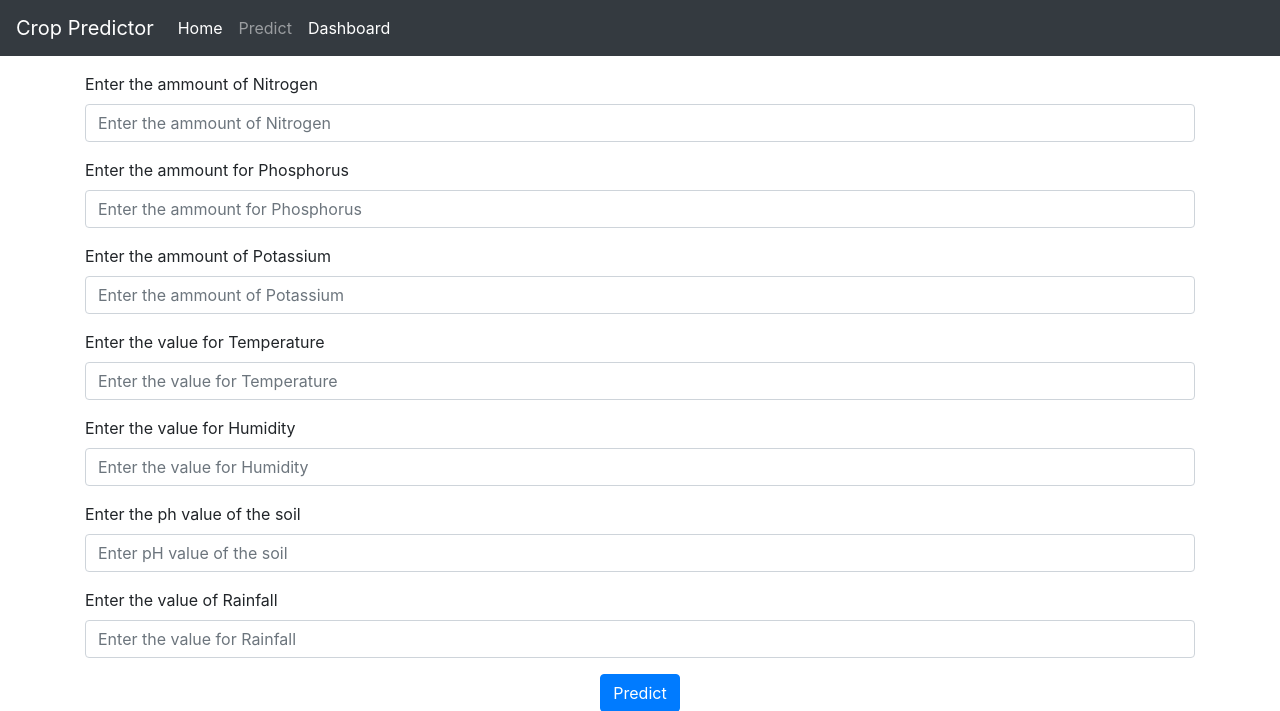
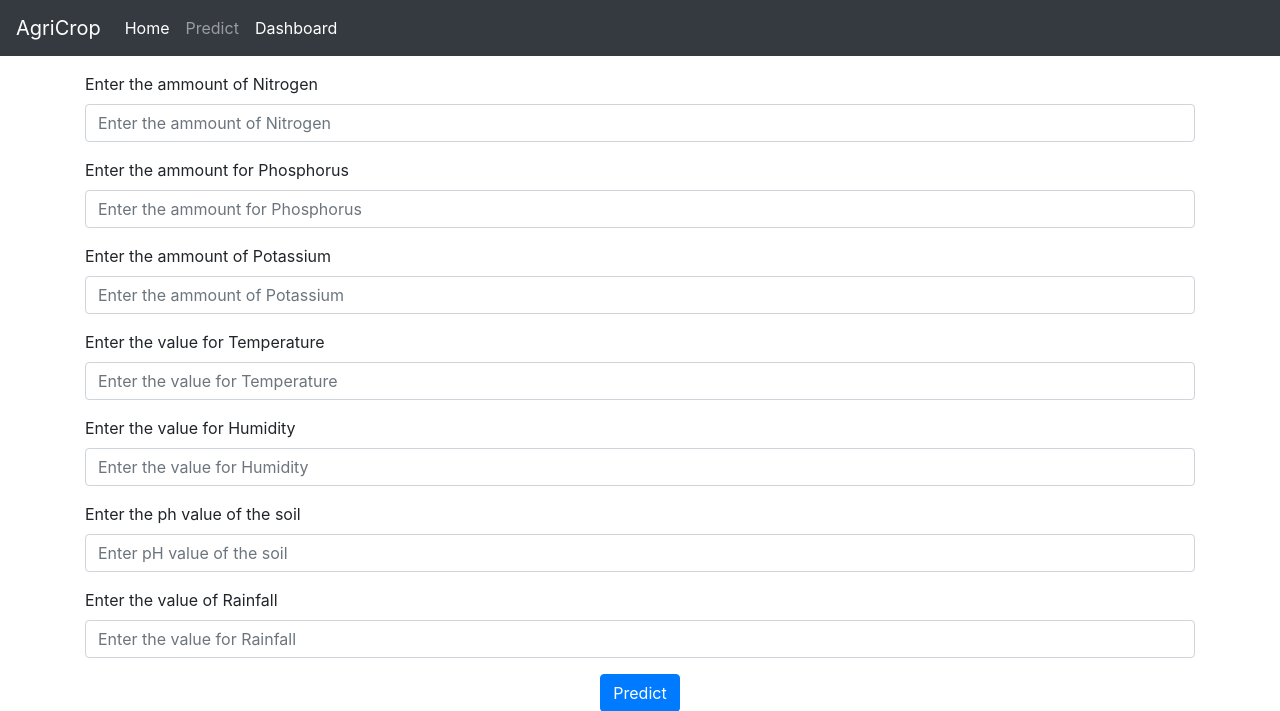
Before and after one commit to abhisheks008/agricrop, a Flask app: page /predict in a window 1280 px wide. Shown: the top 711 px of the page. Run offline with Flask 2, Linux system fonts and the light colour scheme; parts of the project's set-up code (start-up, migrations or seed data) failed here and were passed over; some libraries are stand-ins or nearby versions.

Commit message:
Update predict.html

```diff
--- a/templates/predict.html
+++ b/templates/predict.html
@@ -9,12 +9,12 @@
     <!-- Bootstrap CSS -->
     <link rel="stylesheet" href="https://stackpath.bootstrapcdn.com/bootstrap/4.5.0/css/bootstrap.min.css" integrity="sha384-9aIt2nRpC12Uk9gS9baDl411NQApFmC26EwAOH8WgZl5MYYxFfc+NcPb1dKGj7Sk" crossorigin="anonymous">
 
-    <title>Crop Predictor</title>
+    <title>AgriCrop</title>
 </head>
 
 <body>
     <nav class="navbar navbar-expand-lg navbar-dark bg-dark">
-        <a class="navbar-brand" href="/">Crop Predictor</a>
+        <a class="navbar-brand" href="/">AgriCrop</a>
         <button class="navbar-toggler" type="button" data-toggle="collapse" data-target="#navbarNavDropdown" aria-controls="navbarNavDropdown" aria-expanded="false" aria-label="Toggle navigation">
     <span class="navbar-toggler-icon"></span>
   </button>
```
